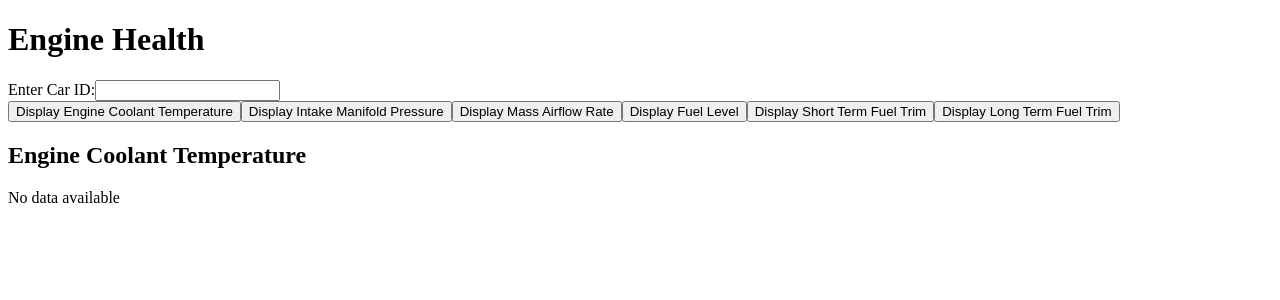
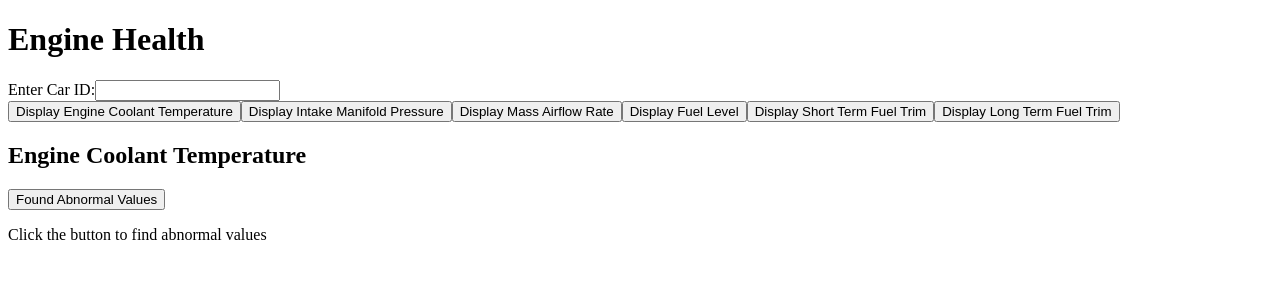
Before and after one commit to Kuky1986/obdProject, a React (Create React App) app in the folder client/: page /engineHealth in a window 1280 px wide. Both pictures are taken after a click on the button "Display Engine Coolant Temperature". Shown: the top 300 px of the page. Built offline with nearby package versions, Linux system fonts and the light colour scheme.

Commit message:
EngineCoolantTemperature component complete

```diff
--- a/client/package.json
+++ b/client/package.json
@@ -9,6 +9,7 @@
     "@testing-library/react": "^13.4.0",
     "@testing-library/user-event": "^13.5.0",
     "axios": "^1.6.8",
+    "chart.js": "^4.4.2",
     "class-variance-authority": "^0.7.0",
     "clsx": "^2.1.0",
     "lucide-react": "^0.364.0",
--- a/client/src/components/engineComponents/EngineCoolantTemperature.js
+++ b/client/src/components/engineComponents/EngineCoolantTemperature.js
@@ -2,12 +2,13 @@ import React, { useState, useEffect } from 'react';
 import axios from 'axios';
 
 const EngineCoolantTemperature = ({ carId }) => {
-  const [engineCoolantTemp, setEngineCoolantTemp] = useState(null);
+  const [engineCoolantTemp, setEngineCoolantTemp] = useState([]);
+  const [showAbnormalValues, setShowAbnormalValues] = useState(false);
 
   useEffect(() => {
     const fetchData = async () => {
       try {
-        if (carId) {
+        if (carId && showAbnormalValues) {
           const response = await axios.get(`/api/enginecoolanttemperature?carId=${carId}`);
           setEngineCoolantTemp(response.data);
         }
@@ -17,16 +18,46 @@ const EngineCoolantTemperature = ({ carId }) => {
     };
 
     fetchData();
-  }, [carId]);
+  }, [carId, showAbnormalValues]);
 
 
   return (
     <div>
       <h2>Engine Coolant Temperature</h2>
-      {engineCoolantTemp !== null ? (
-        <p>Temperature: {engineCoolantTemp}°C</p>
+      <button onClick={() => setShowAbnormalValues(!showAbnormalValues)}>
+        {showAbnormalValues ? 'Hide Abnormal Values' : 'Found Abnormal Values'}
+      </button>
+      {showAbnormalValues && engineCoolantTemp.length > 0 ? (
+        <div>
+            <h3>Explanation:</h3>
+          <p>
+            Values might be lower than 40°C if the car is still cold. If dropped below 40°C while the car is warm, check for a thermostat failure or coolant leak.
+            <br />
+            Overheating problem occurs when the temperature is above 100°C.
+          </p>
+          <h3>Abnormal Values:</h3>
+          <ul>
+            {engineCoolantTemp.map((temp, index) => {
+              if (temp < 40) {
+                return (
+                  <li key={index} style={{ color: 'blue' }}>
+                    Temperature: {temp}°C
+                  </li>
+                );
+              } else if (temp > 100) {
+                return (
+                  <li key={index} style={{ color: 'red' }}>
+                    Temperature: {temp}°C
+                  </li>
+                );
+              } else {
+                return null; // Skip normal values
+              }
+            })}
+          </ul>
+        </div>
       ) : (
-        <p>No data available</p>
+        <p>{showAbnormalValues ? 'No abnormal values found' : 'Click the button to find abnormal values'}</p>
       )}
     </div>
   );
```
Also changed, not shown: 2 other files (tests, documents, lock files or other folders).
